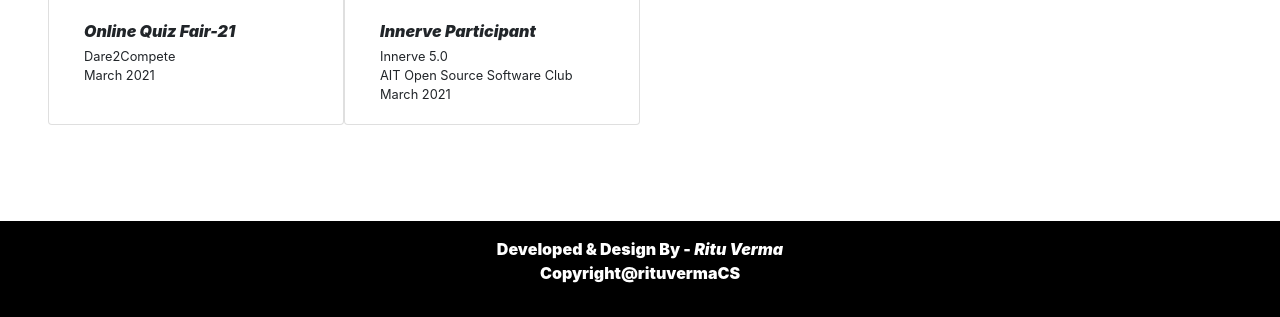
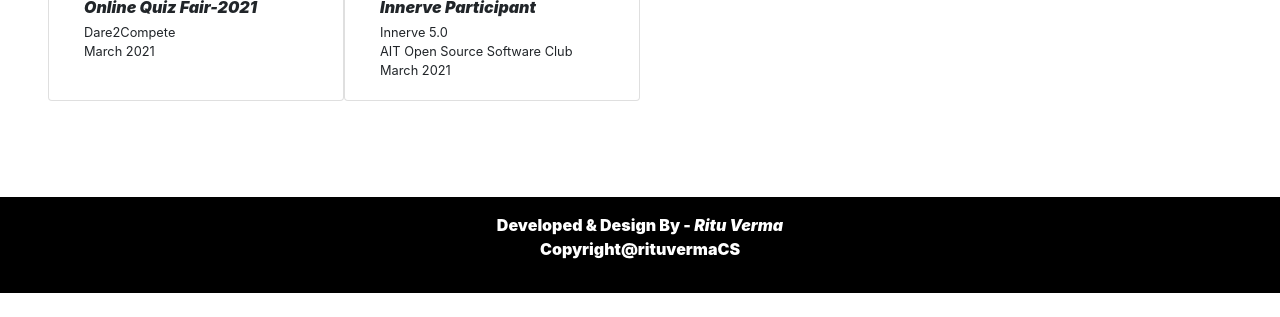
Before and after one commit to rituvermaCS/Portfolio, a Django app: page /about/ in a window 1280 px wide. Shown: the part 2386-2703 px from the top of the page. After the commit the page ends 2679 px from the top, so only its background shows below. Run offline with Django 3.2, Linux system fonts and the light colour scheme; some libraries are stand-ins or nearby versions.

Commit message:
Update about.html

```diff
--- a/templates/about.html
+++ b/templates/about.html
@@ -147,13 +147,13 @@
 			  <div class="card col-md-3" style="width: 18rem;">
                 <img src="https://d33wubrfki0l68.cloudfront.net/1ba92d58dd8bd127bd16925fb951bf048516fd6b/bae5a/prod/images/about/the-coding-school-logo.jpg" class="card-img-top" style="height:300px;" alt="fourteen">
                 <div class="card-body">
-                    <p class="card-text"><i>Quantum Computing, Computer Science(Semester -2)</i><small class="form-text">The Coding School<br>Qubit by Qubit, IBM<br>Jan 2021 - May 2021</small></p>
+                    <p class="card-text"><i>Quantum Computing, Computer Science</i><small class="form-text">The Coding School<br>Qubit by Qubit, IBM<br>Jan 2021 - May 2021</small></p>
                 </div>
               </div>
 			  <div class="card col-md-3" style="width: 18rem;">
                 <img src="https://d8it4huxumps7.cloudfront.net/images/d2c-logo/d2clogo.svg" class="card-img-top" style="height:300px;" alt="fifteen">
                 <div class="card-body">
-                    <p class="card-text"><i>Online Quiz Fair-21</i><small class="form-text">Dare2Compete<br>March 2021</small></p>
+                    <p class="card-text"><i>Online Quiz Fair-2021</i><small class="form-text">Dare2Compete<br>March 2021</small></p>
                 </div>
               </div>
 			  <div class="card col-md-3" style="width: 18rem;">
```
